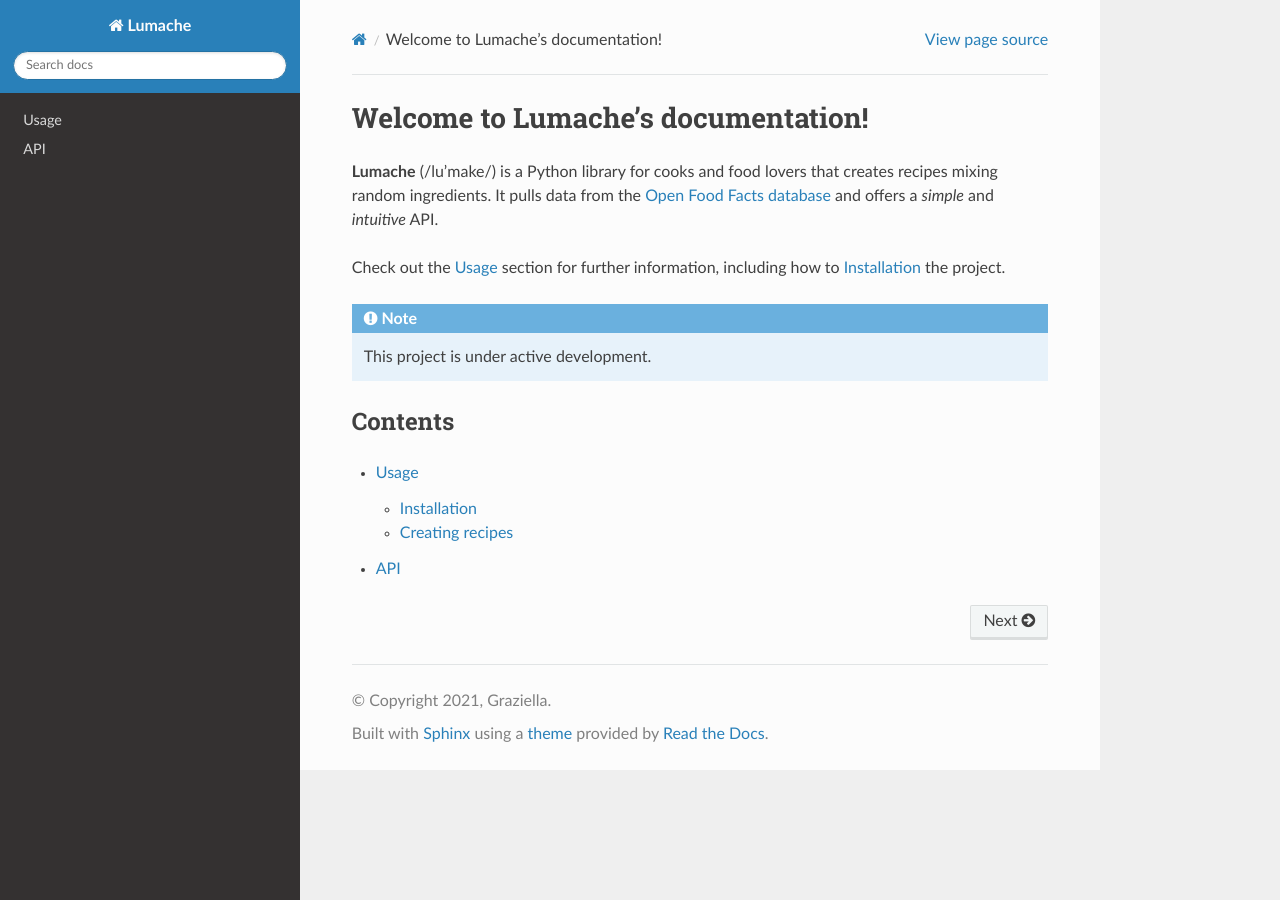
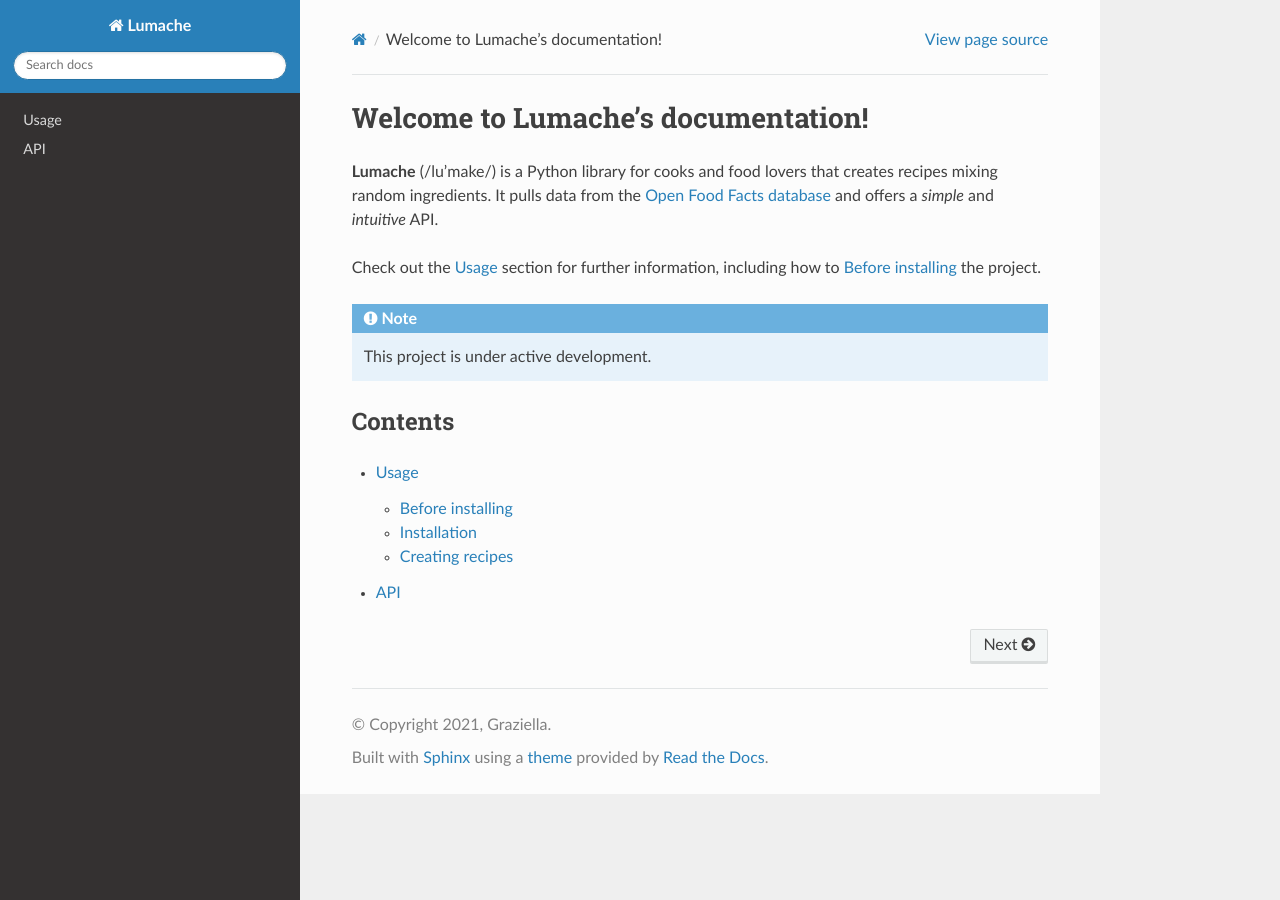
Before and after one commit to valeryozenne/Thermomics-documentation, a Sphinx documentation site: the page built from docs/source/index.rst, in a window 1280 px wide. Built offline with Sphinx 7.4.7 and the Read the Docs theme 3.1.0, drawn with Linux system fonts in a browser that asks for light colours.

Commit message:
Update usage.rst
Modification related to before installation

```diff
--- a/docs/source/usage.rst
+++ b/docs/source/usage.rst
@@ -2,6 +2,12 @@ Usage
 =====
 
 .. _installation:
+
+Before installing
+------------
+
+We should read the docs.
+
 
 Installation
 ------------
```
